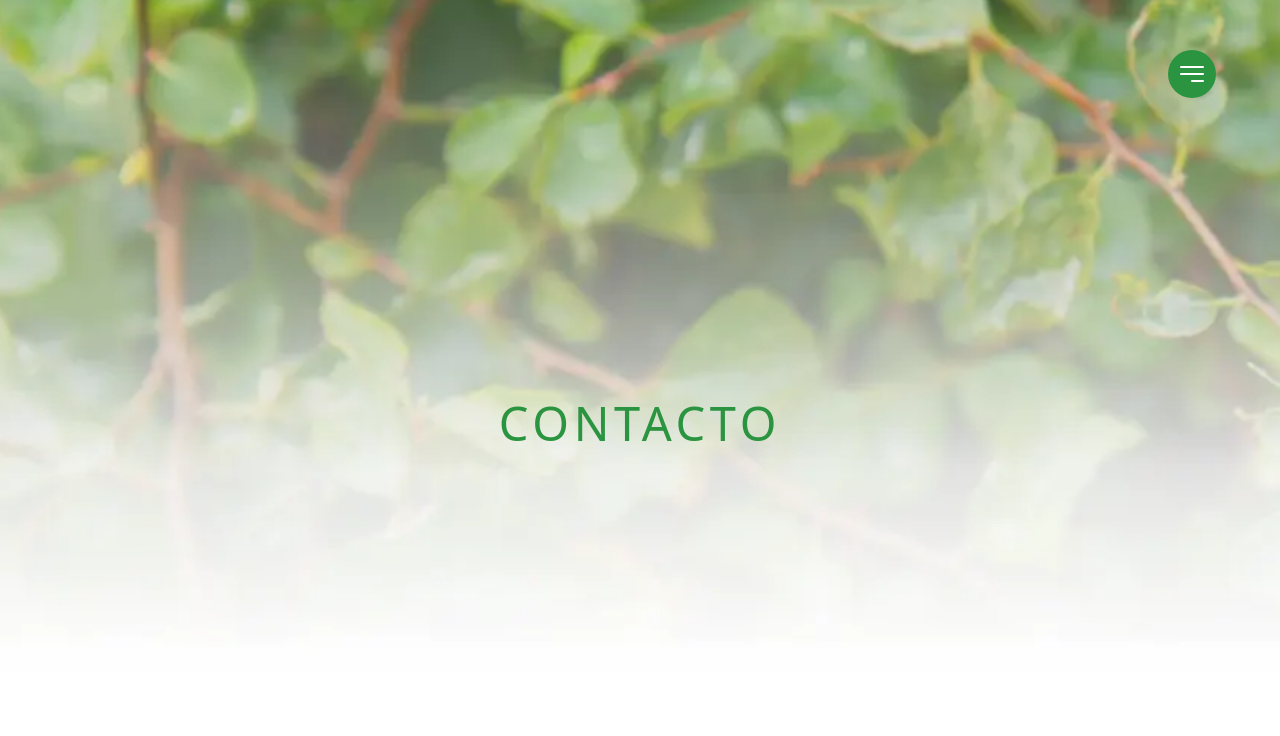
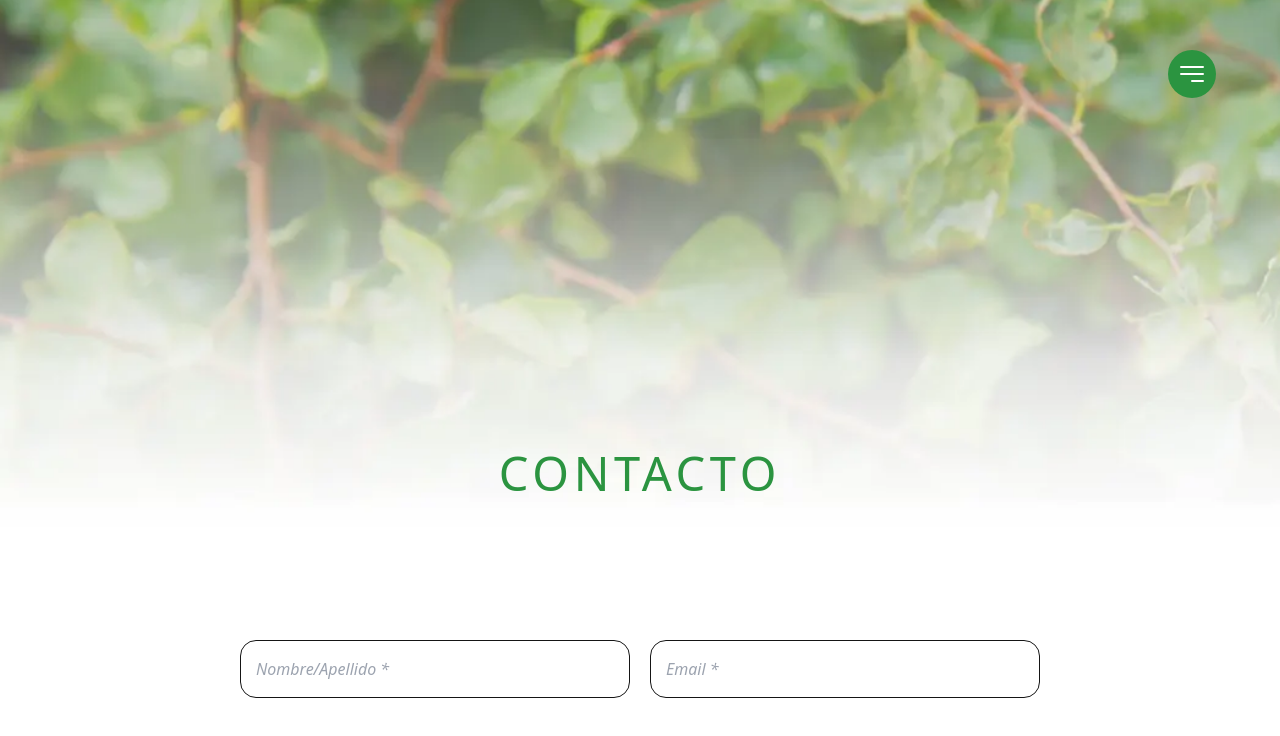
Before and after one commit to edgardo-indaga/alto-volcanes, a Next.js app: page /contacto in a window 1280 px wide. Shown: the top 736 px of the page. Built offline with nearby package versions, Linux system fonts and the light colour scheme.

Commit message:
Tarea: Correcciones Fecha: 09-10-2024 Versión: 2.3

```diff
--- a/src/app/contacto/page.jsx
+++ b/src/app/contacto/page.jsx
@@ -1,4 +1,4 @@
-import { FormContact } from '@/components/Form/FormContact';
+import {FormContact} from '@/components/Form/FormContact';
 
 const portadaContact = '/bg-cabeza-contacto.webp';
 const footerContact = '/bg-footer-contacto.webp';
@@ -7,15 +7,15 @@ export default function Contacto() {
     return (
         <>
             <section
-                className="mt-[-200px] h-[90vh] px-[15px] sm:px-0 md:h-[800px]"
+                className="mt-[-200px] h-[90vh] px-[15px] sm:px-0 md:h-[650px]"
                 style={{
                     backgroundImage: `url(${portadaContact})`,
                     backgroundSize: 'cover',
-                    backgroundPosition: 'top',
+                    backgroundPosition: 'center center',
                 }}
             >
                 <div className="container mx-auto">
-                    <div className="flex flex-col items-center justify-center pt-[500px] md:pt-[500px]">
+                    <div className="flex flex-col items-center justify-center pt-[550px] md:pt-[550px]">
                         <h1 className="font-sora text-[47px] leading-[47px] tracking-[0.1em] text-verdeTitulo">
                             CONTACTO
                         </h1>
@@ -31,7 +31,7 @@ export default function Contacto() {
                     backgroundPosition: 'top',
                 }}
             >
-                <FormContact />
+                <FormContact/>
             </section>
         </>
     );
--- a/src/app/layout.js
+++ b/src/app/layout.js
@@ -5,7 +5,8 @@ import { GoogleAnalytics } from '@next/third-parties/google';
 
 export const metadata = {
     title: 'Alto Volcanes',
-    description: 'Generated by create next app',
+    description: 'Alto Volcanes es un proyecto inmobiliario en Puerto Montt que contempla 2.045 viviendas, áreas verdes, infraestructura sostenible y un enfoque en conservación ecológica. Integra un plan verdeazul para restauración de ecosistemas y regulación hidrológica.',
+    keywords: ['Alto Volcanes', 'proyecto inmobiliario Puerto Montt', 'viviendas sostenibles', 'plan verdeazul', 'urbanización ecológica', 'conservación biodiversidad', 'restauración ecosistemas', 'regulación hidrológica', 'infraestructura sostenible', 'áreas verdes públicas', 'evaluación ambiental SEIA', 'desarrollo urbano Puerto Montt', 'equipamiento habitacional', 'identidad local', 'sostenibilidad', 'control de inundaciones'],
     generator: 'Next.js',
     applicationName: 'WebPage Alto Volcanes',
     authors: [{ name: 'Edgardo Ruotolo Cardozo', url: 'https://crowadvance.com' }],
--- a/src/app/page.js
+++ b/src/app/page.js
@@ -37,7 +37,7 @@ export default function Home() {
                             <div className="mt-[40px] md:mt-[50px] md:w-[600px]">
                                 <ParrafoComponent
                                     align="text-center"
-                                    text="Alto Volcanes es un proyecto de urbanización que habilitará
+                                    text="Alto Volcanes es un <b>proyecto de urbanización</b> que habilitará
                                     calles y manzanas a partir de las cuales se crearán nuevos
                                     conjuntos habitacionales."
                                 />
@@ -61,7 +61,7 @@ export default function Home() {
                             <div className="flex flex-col items-center justify-center rounded-[30px] bg-blanco p-[30px] opacity-85 md:h-[246px] md:w-[500px]">
                                 <ParrafoComponent
                                     align="text-center"
-                                    text="El proyecto busca dar respuesta a las <b>necesidades locales de vivienda, equipamiento e infraestructura vial</b>y, al mismo tiempo, asegurar la conservación de la biodiversidad, la provisión de servicios ecosistémicos y el respeto por las identidades locales, para un habitar sostenible y armónico."
+                                    text="El proyecto busca dar respuesta a las <b>necesidades locales de vivienda, equipamiento e infraestructura vial</b> y, al mismo tiempo, asegurar la conservación de la biodiversidad, la provisión de servicios ecosistémicos y el respeto por las identidades locales, para un habitar sostenible y armónico."
                                 />
                                 <GalleryText slides={slides} />
                             </div>
@@ -175,8 +175,7 @@ export default function Home() {
                             <p className="my-[30px] mb-[50px] font-figtree text-[16px] font-normal leading-[24px] text-blanco sm:mb-[20px] md:my-[60px] md:text-end">
                                 Alto Volcanes pretende ser un referente de buenas prácticas, que
                                 reduce su impacto y protege los valores ambientales del lugar. Esto,
-                                mediante un Plan Verdeazul orientado conservar
-                                <b>el régimen hidrológico del sistema</b>, proveer hábitat y
+                                mediante un Plan Verdeazul orientado conservar <b>el régimen hidrológico del sistema</b>, proveer hábitat y
                                 conectividad ecológica y ofrecer espacios naturales de uso público
                                 de alto estándar paisajístico.
                             </p>
--- a/src/components/StepperWithTooltips/StepperWithTooltips.jsx
+++ b/src/components/StepperWithTooltips/StepperWithTooltips.jsx
@@ -1,19 +1,19 @@
 'use client';
 
-import React, { useState } from 'react';
+import React, {useState} from 'react';
 import Image from 'next/image';
 
 const StepperWithTooltips = () => {
     const steps = [
-        { id: 1, tooltip: 'Preparación previa', icon: '/svg/preparacion_previa.svg' },
-        { id: 2, tooltip: 'Ingreso al SEIA ', icon: '/svg/seia.svg' },
+        {id: 1, tooltip: 'Preparación previa', icon: '/svg/preparacion_previa.svg'},
+        {id: 2, tooltip: 'Ingreso al SEIA ', icon: '/svg/seia.svg'},
         {
             id: 3,
             tooltip: 'Proceso participación\nCiudadana (PAC)',
             icon: '/svg/pac.svg',
         },
-        { id: 4, tooltip: 'ICSARA', icon: '/svg/icsara.svg' },
-        { id: 5, tooltip: 'Agenda', icon: '/svg/agenda.svg' },
+        {id: 4, tooltip: 'ICSARA', icon: '/svg/icsara.svg'},
+        {id: 5, tooltip: 'Agenda', icon: '/svg/agenda.svg'},
         {
             id: 6,
             tooltip: 'Obtención de \nRCA favorable',
@@ -37,7 +37,7 @@ const StepperWithTooltips = () => {
 
                     {/* Circle with hover and tooltip */}
                     <div
-                        className={`mx-[30px] flex h-[30px] w-[30px] cursor-pointer items-center justify-center rounded-full border-2 ${
+                        className={`mx-[30px] flex h-[30px] w-[30px] cursor-pointer items-center justify-center rounded-full border-2 z-10 ${
                             hoveredStep === step.id
                                 ? 'border-verdeTitulo bg-verdeTitulo'
                                 : 'border-[#e7e7ea] bg-[#e7e7ea]'
@@ -48,11 +48,13 @@ const StepperWithTooltips = () => {
                         {/* Tooltip */}
                         {hoveredStep === step.id && (
                             <div className="absolute -top-[80px] left-1/2 flex flex-col items-center">
-                                <div className="relative z-10 flex h-[70px] w-[150px] -translate-x-1/2 transform items-center justify-center rounded bg-verdeTitulo p-2 text-center text-[12px] leading-[15px] text-blanco">
+                                <div
+                                    className="relative z-10 flex h-[70px] w-[150px] -translate-x-1/2 transform items-center justify-center rounded bg-verdeTitulo p-2 text-center text-[12px] leading-[15px] text-blanco">
                                     {step.tooltip}
                                 </div>
                                 {/* Tooltip arrow */}
-                                <div className="absolute -bottom-[15px] left-[0px] h-0 w-0 -translate-x-1/2 transform border-[8px] border-transparent border-t-verdeTitulo"></div>
+                                <div
+                                    className="absolute -bottom-[15px] left-[0px] h-0 w-0 -translate-x-1/2 transform border-[8px] border-transparent border-t-verdeTitulo"></div>
                             </div>
                         )}
                     </div>
```
Also changed, not shown: 1 other file (tests, documents, lock files or other folders).
